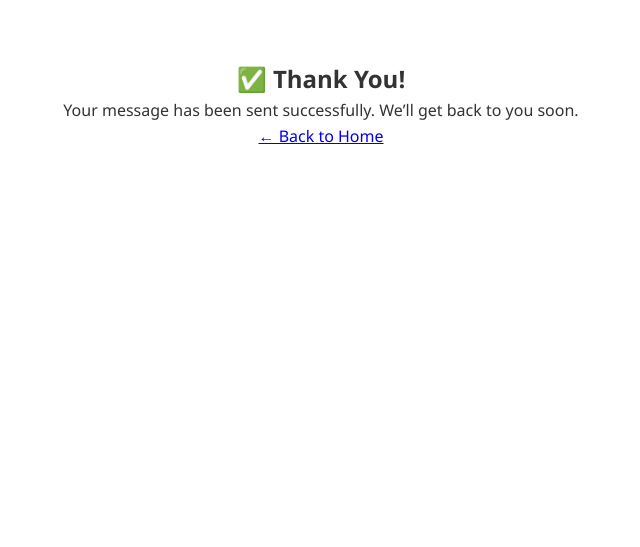
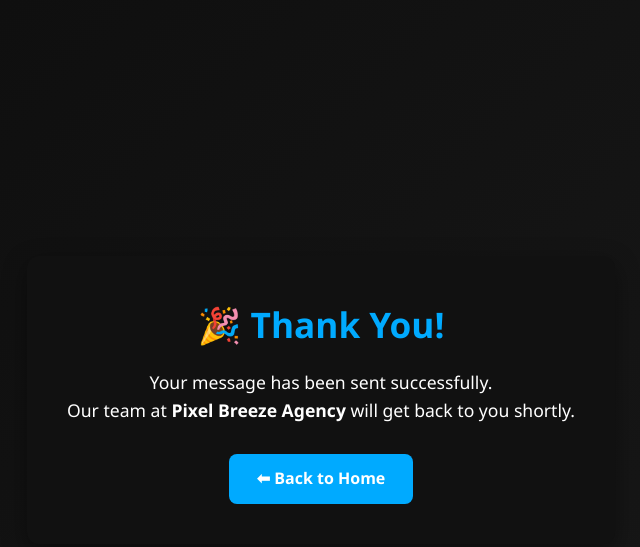
Before and after one commit to thakaredeep0-cmyk/Pixel-Breeze, a plain HTML site: page thank.html in a window 1280 px wide. Shown: the whole page, without its empty margins (319-959 px from the left). Drawn offline with Linux system fonts and the light colour scheme.

Commit message:
Update thank.html

```diff
--- a/thank.html
+++ b/thank.html
@@ -3,14 +3,63 @@
 <head>
   <meta charset="UTF-8">
   <meta name="viewport" content="width=device-width, initial-scale=1.0">
-  <title>Thank You</title>
+  <title>Thank You | Pixel Breeze Agency</title>
   <link rel="stylesheet" href="style.css">
+  <style>
+    body {
+      display: flex;
+      justify-content: center;
+      align-items: center;
+      min-height: 100vh;
+      background: linear-gradient(135deg, #0d0d0d, #1a1a1a);
+      font-family: 'Segoe UI', Tahoma, Geneva, Verdana, sans-serif;
+      color: #fff;
+      text-align: center;
+      margin: 0;
+    }
+
+    .thank-container {
+      max-width: 600px;
+      padding: 40px;
+      background: #111;
+      border-radius: 12px;
+      box-shadow: 0 8px 24px rgba(0,0,0,0.4);
+    }
+
+    .thank-container h1 {
+      font-size: 2.2rem;
+      margin-bottom: 15px;
+      color: #00aaff;
+    }
+
+    .thank-container p {
+      font-size: 1.1rem;
+      margin-bottom: 30px;
+      line-height: 1.6;
+    }
+
+    .thank-container a {
+      display: inline-block;
+      padding: 12px 28px;
+      background: #00aaff;
+      color: #fff;
+      font-weight: 600;
+      text-decoration: none;
+      border-radius: 8px;
+      transition: 0.3s ease;
+    }
+
+    .thank-container a:hover {
+      background: #0088cc;
+    }
+  </style>
 </head>
 <body>
-  <section class="thankyou">
-    <h1>✅ Thank You!</h1>
-    <p>Your message has been sent successfully. We’ll get back to you soon.</p>
-    <a href="index.html">← Back to Home</a>
-  </section>
+  <div class="thank-container">
+    <h1>🎉 Thank You!</h1>
+    <p>Your message has been sent successfully.<br>
+       Our team at <strong>Pixel Breeze Agency</strong> will get back to you shortly.</p>
+    <a href="index.html">⬅ Back to Home</a>
+  </div>
 </body>
 </html>
```
